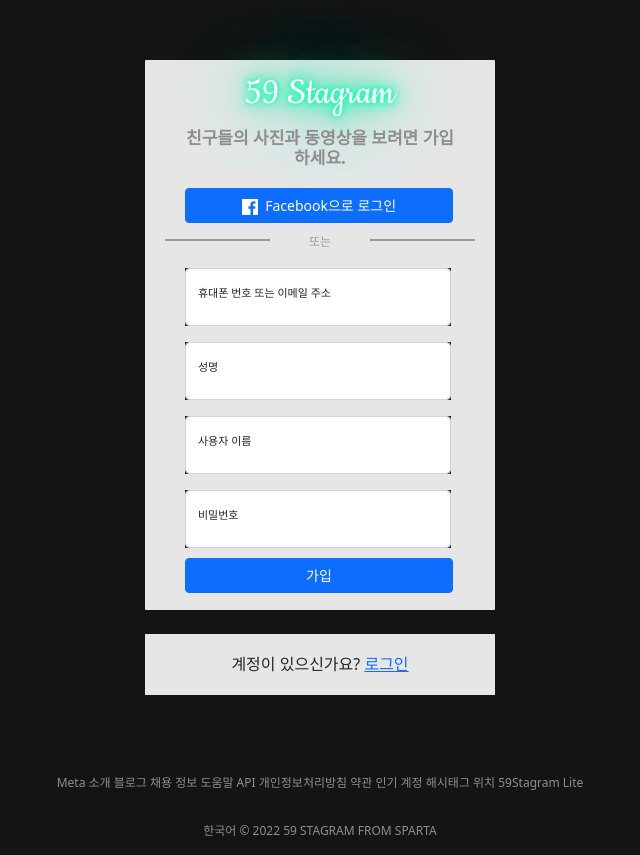
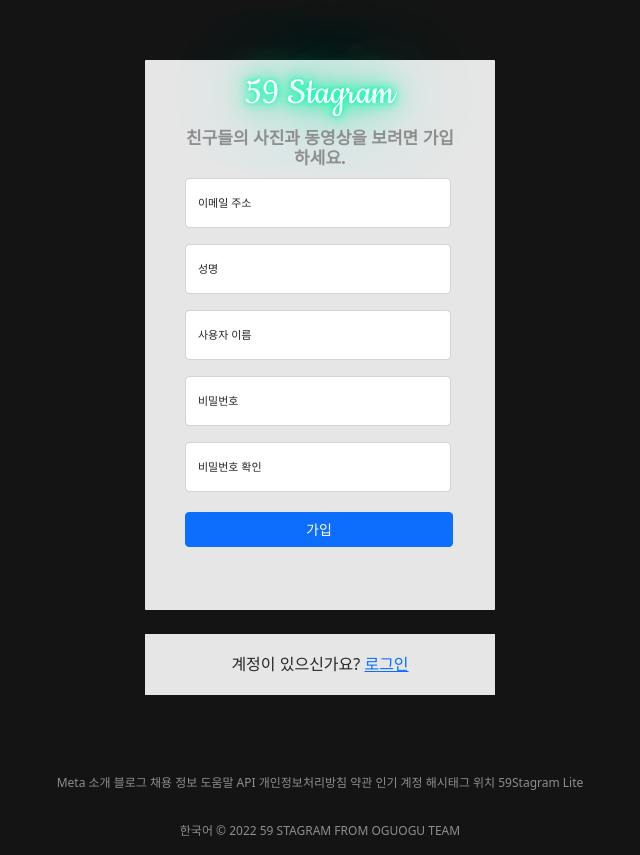
Before and after one commit to ai-web-9-team/59stargram, a Flask app: template templates/register.html in a window 1280 px wide. Shown: the whole page, without its empty margins (320-960 px from the left). Run offline with Flask 2, Linux system fonts and the light colour scheme; the template is opened without the code that fills it, so the values that code supplies are empty; some libraries are stand-ins or nearby versions.

Commit message:
추가 -  회원가입 정보 db에 저장  회원가입 로그인 구현

```diff
--- a/static/css/register.css
+++ b/static/css/register.css
@@ -57,36 +57,37 @@
 .btn {
     width: 268px;
     height: 35px;
-    margin: 10px;
+    margin: 20px;
     margin-left: 40px;
 }
 
-.or {
-    display: flex;
-    justify-content: space-between;
-    align-items: center;
-    height: 15px;
-    margin: 0 0 20px;
-    background-color: rgb(230, 230, 230);
-}
+/*.or {*/
+/*    display: flex;*/
+/*    justify-content: space-between;*/
+/*    align-items: center;*/
+/*    height: 15px;*/
+/*    margin: 0 0 20px;*/
+/*    background-color: rgb(230, 230, 230);*/
+/*}*/
 
-.or .line {
-    width: 105px;
-    height: 2px;
-    margin: auto;
-    background: #999;
-}
+/*.or .line {*/
+/*    width: 105px;*/
+/*    height: 2px;*/
+/*    margin: auto;*/
+/*    background: #999;*/
+/*}*/
 
-.or p {
-    margin: auto;
-    color: #999;
-    font-size: 12px;
-}
+/*.or p {*/
+/*    margin: auto;*/
+/*    color: #999;*/
+/*    font-size: 12px;*/
+/*}*/
 
 .form-floating {
     width: 266px;
     font-size: 11px;
     margin-left: 40px;
+    background-color: rgb(230, 230, 230);
 }
 
 .box2 {
@@ -107,3 +108,10 @@
     line-height: 16px;
     text-align: center;
 }
+.error{
+    font-size: 1px;
+    height: 20px;
+    color:red;
+    font-weight: 700;
+    background-color: rgb(230, 230, 230);
+}
--- /dev/null
+++ b/static/js/register.js
@@ -0,0 +1,59 @@
+// 간단한 회원가입 함수입니다.
+// 아이디, 비밀번호, 닉네임을 받아 DB에 저장합니다.
+function register() {
+    if (!checkNotEmpty(1)) {
+        alert('이메일을 입력해')
+        return;
+    }
+    if (!checkNotEmpty(2)) {
+        alert('2')
+        return;
+    }
+    if (!checkNotEmpty(3)) {
+        alert('3')
+        return;
+    }
+    if (!checkNotEmpty(4)) {
+        alert('8자 이상 영문 대 소문자, 숫자를 사용하세요.')
+        return;
+    }
+    $.ajax({
+        type: "POST",
+        url: "/api/register",
+        data: {
+            id_give: $('#Email').val(),
+            pw_give: $('#Password').val(),
+            nickname_give: $('#UserName').val(),
+            name_give: $('#Name').val()
+        },
+        success: function (response) {
+            if (response['result'] == 'success') {
+                alert('회원가입이 완료되었습니다.')
+                window.location.href = '/login'
+            } else {
+                alert(response['msg'])
+            }
+        }
+    })
+
+}
+
+function checkNotEmpty(target) {
+
+    if (target == 1) {
+        return $('#Email').val().length > 10;
+    }
+    if (target == 2) {
+        return $('#Name').val().length < 15 && $('#Name').val().length >1
+    }
+    if (target == 3) {
+        return $('#UserName').val().length < 15 && $('#UserName').val().length > 1
+    }
+    if (target == 4) {
+        return $('#Password').val().length >= 8;
+    }
+}
+
+// function checkNotEmpty() {
+//     return $('#Password').val().length >= 8 && $('#Email').val().length > 0 && $('#UserName').val().length < 15 && $('#Name').val().length < 15;
+// }
--- a/templates/register.html
+++ b/templates/register.html
@@ -4,19 +4,22 @@
     <meta charset="UTF-8">
     <!--css 파일 불러오기!-->
     <link rel="stylesheet" type="text/css" href="/static/css/register.css"/>
+    <!--js 파일 불러오기-->
+    <script defer src="/static/js/register.js"></script>
     <!--파비콘 적용-->
     <link rel="shortcut icon" href="/static/images/favicon_instagram.ico">
     <!-- CSS only -->
     <link href="https://cdn.jsdelivr.net/npm/bootstrap@5.1.3/dist/css/bootstrap.min.css" rel="stylesheet"
           integrity="sha384-1BmE4kWBq78iYhFldvKuhfTAU6auU8tT94WrHftjDbrCEXSU1oBoqyl2QvZ6jIW3" crossorigin="anonymous">
-    <!-- JavaScript Bundle with Popper -->
-    <script src="https://cdn.jsdelivr.net/npm/bootstrap@5.1.3/dist/js/bootstrap.bundle.min.js"
-            integrity="sha384-ka7Sk0Gln4gmtz2MlQnikT1wXgYsOg+OMhuP+IlRH9sENBO0LRn5q+8nbTov4+1p"
-            crossorigin="anonymous"></script>
+    <!-- JS -->
+    <script src="https://ajax.googleapis.com/ajax/libs/jquery/3.4.1/jquery.min.js"></script>
+    <script src="https://cdnjs.cloudflare.com/ajax/libs/jquery-cookie/1.4.1/jquery.cookie.js"></script>
+
 
     <link rel="preconnect" href="https://fonts.googleapis.com">
     <link rel="preconnect" href="https://fonts.gstatic.com" crossorigin>
     <link href="https://fonts.googleapis.com/css2?family=Cookie&display=swap" rel="stylesheet">
+
     <title>로그인 • Instagram</title>
 </head>
 <body>
@@ -24,30 +27,35 @@
     <div class="box1">
         <button class="logo" onClick="window.location.reload()">59 Stagram</button>
         <h2 class="text">친구들의 사진과 동영상을 보려면 가입하세요.</h2>
-        <button class="btn btn-primary" type="submit" style="font-size: 14px"><img src="/static/images/facebook2.png" height="16" width="16"/>&nbsp;&nbsp;Facebook으로 로그인
-        </button>
-        <div class="or">
-            <div class="line"></div>
-            <p>또는</p>
-            <div class="line"></div>
+<!--        <button class="btn btn-primary" type="submit" style="font-size: 14px"><img src="/static/images/facebook2.png" height="16" width="16"/>&nbsp;&nbsp;Facebook으로 로그인-->
+<!--        </button>-->
+<!--        <div class="or">-->
+<!--            <div class="line"></div>-->
+<!--            <p>또는</p>-->
+<!--            <div class="line"></div>-->
+<!--        </div>-->
+        <div class="form-floating mb-3">
+            <input type="email" class="form-control" style="height: 50px" id="Email" placeholder="name@example.com">
+            <label for="Email">이메일 주소</label>
+            <div></div>
         </div>
         <div class="form-floating mb-3">
-            <input type="email" class="form-control" id="floatingInput" placeholder="name@example.com">
-            <label for="floatingInput">휴대폰 번호 또는 이메일 주소</label>
+            <input type="name" class="form-control" style="height: 50px" id="Name" placeholder="name">
+            <label for="Name">성명</label>
         </div>
         <div class="form-floating mb-3">
-            <input type="email" class="form-control" id="floatingInput" placeholder="name@example.com">
-            <label for="floatingInput">성명</label>
-        </div>
-        <div class="form-floating mb-3">
-            <input type="email" class="form-control" id="floatingInput" placeholder="name@example.com">
-            <label for="floatingInput">사용자 이름</label>
+            <input type="UserName" class="form-control" style="height: 50px" id="UserName" placeholder="UserName">
+            <label for="UserName">사용자 이름</label>
         </div>
         <div class="form-floating">
-            <input type="password" class="form-control" id="floatingPassword" placeholder="Password">
-            <label for="floatingPassword">비밀번호</label>
+            <input type="password" class="form-control" style="height: 50px" id="Password" placeholder="Password">
+            <label for="Password">비밀번호</label>
         </div>
-        <button class="btn btn-primary" type="submit" style="font-size: 14px">가입</button>
+        <div class="form-floating" style="margin-top: 16px">
+            <input type="password" class="form-control" style="height: 50px" id="PasswordCheck" placeholder="Password">
+            <label for="PasswordCheck">비밀번호 확인</label>
+        </div>
+        <button class="btn btn-primary" onclick="register()" type="submit" style="font-size: 14px">가입</button>
     </div>
 </div>
 <div>
@@ -55,7 +63,7 @@
 </div>
 <div>
     <div class="box2">
-        <p>계정이 있으신가요? <a href="">로그인</a></p>
+        <p>계정이 있으신가요? <a href="/login">로그인</a></p>
     </div>
 </div>
 <div class="footer">
@@ -74,7 +82,7 @@
     </p>
 
     <br>
-    <p>한국어 © 2022 59 STAGRAM FROM SPARTA</p>
+    <p>한국어 © 2022 59 STAGRAM FROM OGUOGU TEAM</p>
 </div>
 </body>
 </html>
```
Also changed, not shown: app-test.py (added, +105 -0 lines), static/css/login.css (+7 -0 lines), static/js/login.js (added, +38 -0 lines), templates/login.html (+14 -12 lines).
